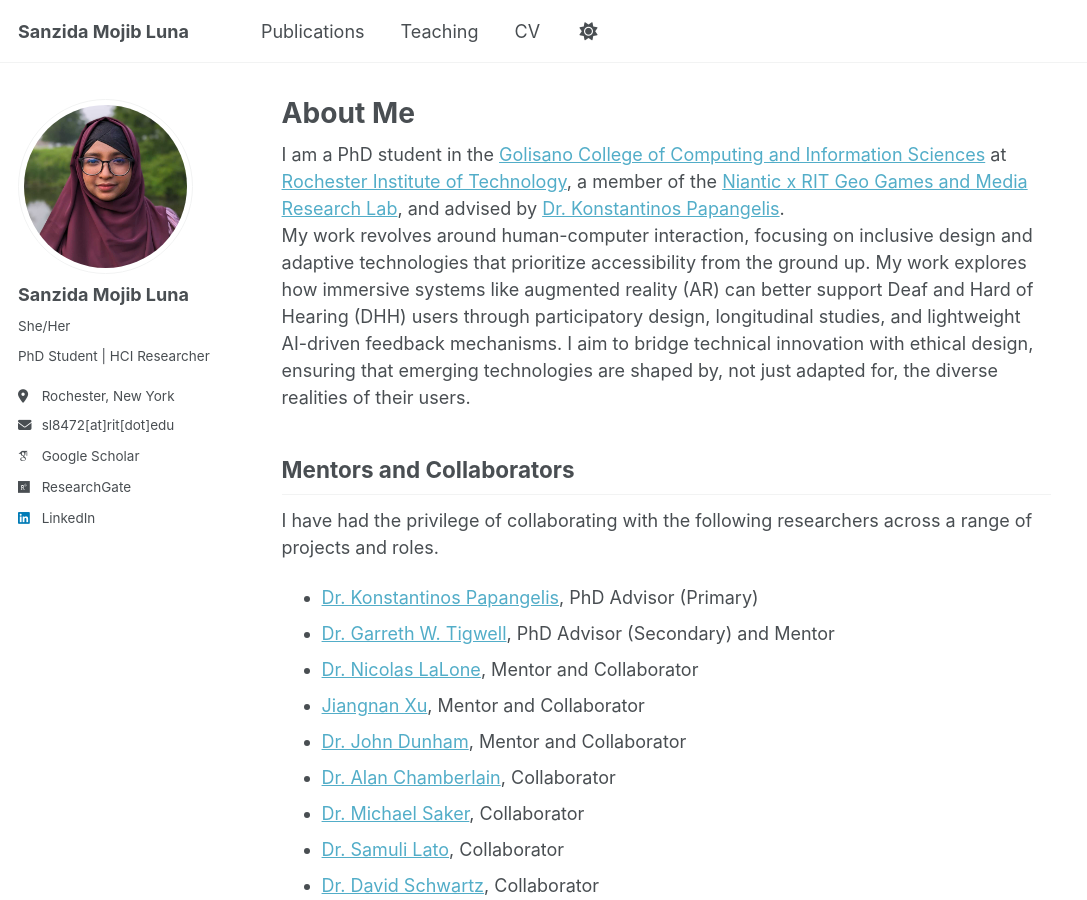
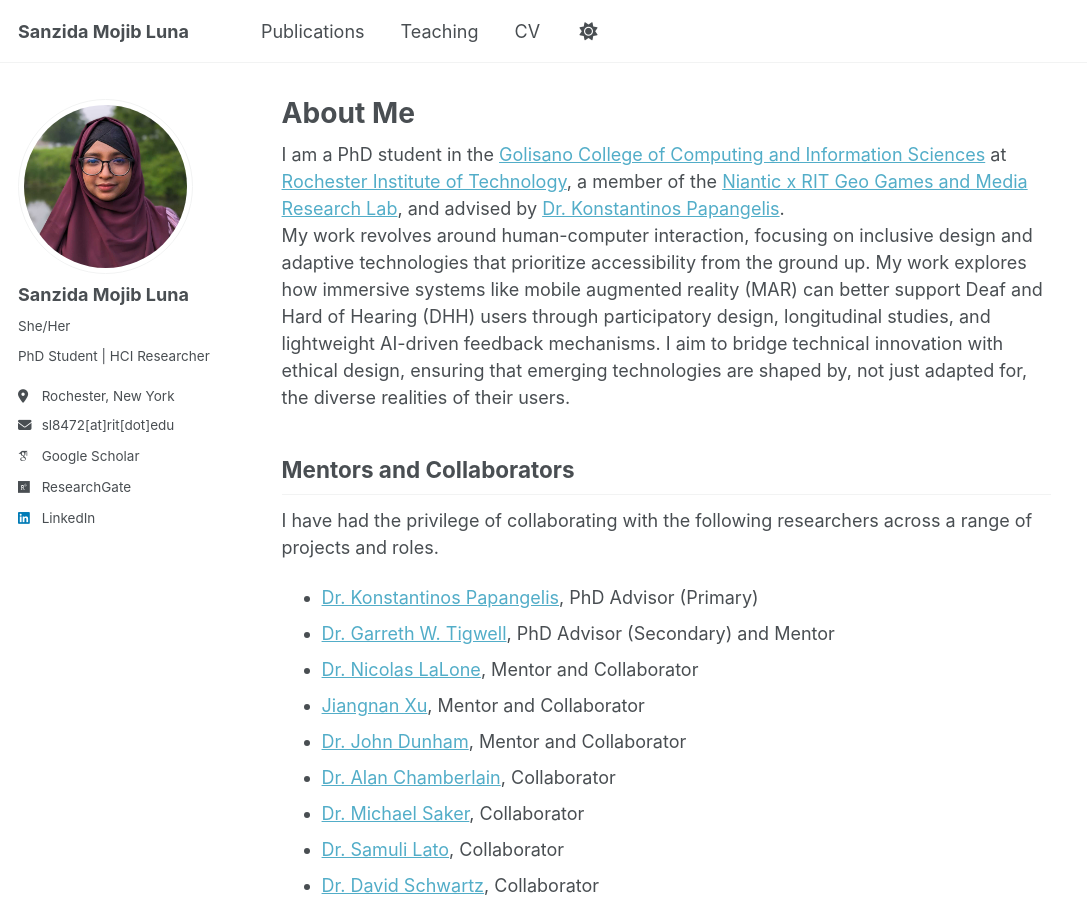
Before and after one commit to SanzidaMojibLuna/SanzidaMojibLuna.github.io, a Jekyll site: the page built from _pages/about.md, in a window 1280 px wide and 900 px high. Shown: the whole window, without its empty margins (0-1087 px from the left). Built offline with Jekyll 4.4.1, drawn with Linux system fonts in a browser that asks for light colours; some web fonts are replaced.

Commit message:
Update about.md

```diff
--- a/_pages/about.md
+++ b/_pages/about.md
@@ -8,7 +8,7 @@ redirect_from:
 ---
 
 I am a PhD student in the [Golisano College of Computing and Information Sciences](https://www.rit.edu/computing/) at [Rochester Institute of Technology](https://www.rit.edu/), a member of the [Niantic x RIT Geo Games and Media Research Lab](https://www.rit.edu/nianticgeogameslab/), and advised by [Dr. Konstantinos Papangelis](https://www.rit.edu/directory/kxpigm-konstantinos-papangelis).
-My work revolves around human-computer interaction, focusing on inclusive design and adaptive technologies that prioritize accessibility from the ground up. My work explores how immersive systems like augmented reality (AR) can better support Deaf and Hard of Hearing (DHH) users through participatory design, longitudinal studies, and lightweight AI-driven feedback mechanisms. I aim to bridge technical innovation with ethical design, ensuring that emerging technologies are shaped by, not just adapted for, the diverse realities of their users.
+My work revolves around human-computer interaction, focusing on inclusive design and adaptive technologies that prioritize accessibility from the ground up. My work explores how immersive systems like mobile augmented reality (MAR) can better support Deaf and Hard of Hearing (DHH) users through participatory design, longitudinal studies, and lightweight AI-driven feedback mechanisms. I aim to bridge technical innovation with ethical design, ensuring that emerging technologies are shaped by, not just adapted for, the diverse realities of their users.
 
 
 Mentors and Collaborators
```
